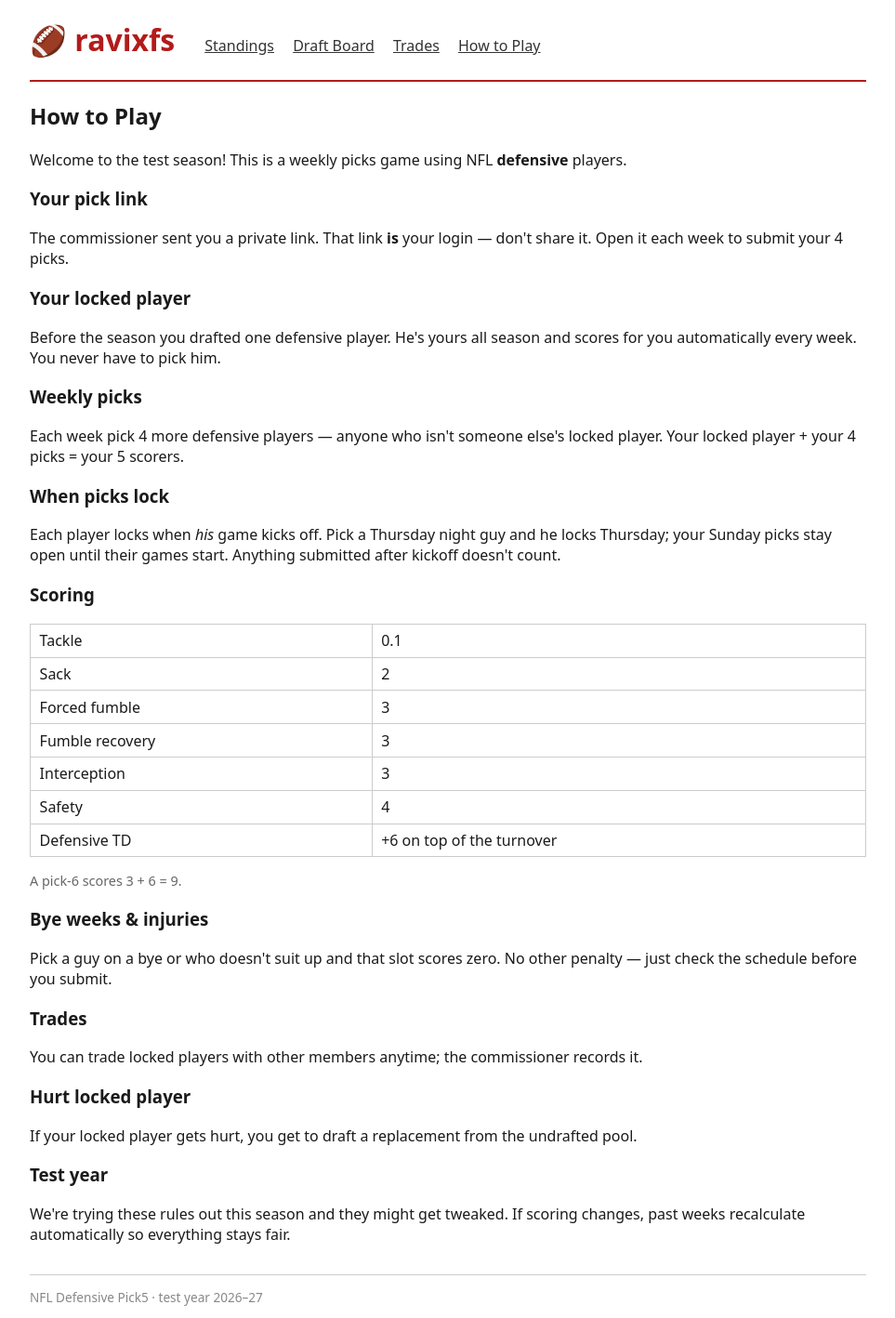
After one commit to ajcassanodev/ravixfs, a FastAPI app: template app/templates/guide.html in a window 1280 px wide. The commit adds this page. Shown: the whole page at 93% size, without its empty margins (158-1121 px from the left). Run offline with FastAPI, Linux system fonts and the light colour scheme; the template is opened without the code that fills it, so the values that code supplies are empty.

Commit message:
Add staging instance, SSH hardening, backups, test members, /guide page

```diff
--- a/app/main.py
+++ b/app/main.py
@@ -45,7 +45,7 @@ def _resolve_player(con, name: str):
 def index(request: Request):
     con = _db.connect()
     season = _db.current_season(con)
-    table = scoring.standings(con, season)
+    table, test_table = scoring.standings(con, season)
     wrow = con.execute(
         "SELECT MAX(week) AS w FROM weekly_stats WHERE season = ?", (season,)
     ).fetchone()
@@ -53,6 +53,7 @@ def index(request: Request):
     con.close()
     return templates.TemplateResponse(request, "index.html", {
         "request": request, "season": season, "table": table,
+        "test_table": test_table,
         "through_week": wrow["w"] or 0, "scoring": cfg,
     })
 
@@ -117,6 +118,11 @@ def trade_log(request: Request):
     return templates.TemplateResponse(request, "trades.html", {
         "request": request, "season": season, "rows": rows,
     })
+
+
+@app.get("/guide", response_class=HTMLResponse)
+def guide(request: Request):
+    return templates.TemplateResponse(request, "guide.html", {"request": request})
 
 
 @app.get("/submit/{token}", response_class=HTMLResponse)
@@ -253,7 +259,7 @@ def admin_home(request: Request, token: str):
 
 
 @app.post("/admin/{token}/members/add")
-def admin_add_member(token: str, name: str = Form("")):
+def admin_add_member(token: str, name: str = Form(""), is_test: int = Form(0)):
     if not _admin_ok(token):
         raise HTTPException(404, "not found")
     name = name.strip()
@@ -261,7 +267,10 @@ def admin_add_member(token: str, name: str = Form("")):
         raise HTTPException(400, "name required")
     con = _db.connect()
     pt = secrets.token_urlsafe(16)
-    con.execute("INSERT INTO members (name, pick_token) VALUES (?,?)", (name, pt))
+    con.execute(
+        "INSERT INTO members (name, pick_token, is_test) VALUES (?,?,?)",
+        (name, pt, 1 if is_test else 0),
+    )
     con.commit()
     con.close()
     return RedirectResponse(f"/admin/{token}", status_code=303)
--- a/app/scoring.py
+++ b/app/scoring.py
@@ -58,19 +58,28 @@ def member_week_points(con, member_id: int, season: int, week: int):
 
 
 def standings(con, season: int, through_week: int | None = None):
-    """[(member_id, name, total)] sorted desc. Sums every completed week."""
-    members = con.execute("SELECT id, name FROM members ORDER BY name").fetchall()
+    """([(member_id, name, total)], [(member_id, name, total)]) sorted desc.
+
+    Returns (real_table, test_table): test members (is_test=1) are excluded
+    from the real standings and returned separately so the homepage can show
+    them in a small "excluded" section.
+    """
+    members = con.execute(
+        "SELECT id, name, COALESCE(is_test, 0) AS is_test FROM members ORDER BY name"
+    ).fetchall()
     if through_week is None:
         wrow = con.execute(
             "SELECT MAX(week) AS w FROM weekly_stats WHERE season = ?", (season,)
         ).fetchone()
         through_week = wrow["w"] or 0
-    table = []
+    table, test_table = [], []
     for m in members:
         total = 0.0
         for week in range(1, through_week + 1):
             pts, _ = member_week_points(con, m["id"], season, week)
             total += pts
-        table.append((m["id"], m["name"], round(total, 2)))
+        (test_table if m["is_test"] else table).append(
+            (m["id"], m["name"], round(total, 2)))
     table.sort(key=lambda r: r[2], reverse=True)
-    return table
+    test_table.sort(key=lambda r: r[2], reverse=True)
+    return table, test_table
--- a/app/templates/admin.html
+++ b/app/templates/admin.html
@@ -5,14 +5,16 @@
 
 <h3>Members</h3>
 <table>
-  <tr><th>Name</th><th>Pick link</th></tr>
+  <tr><th>Name</th><th>Test?</th><th>Pick link</th></tr>
   {% for m in members %}
   <tr><td>{{ m.name }}</td>
+      <td>{% if m.is_test %}yes{% else %}—{% endif %}</td>
       <td><code>/submit/{{ m.pick_token }}</code></td></tr>
   {% endfor %}
 </table>
 <form method="post" action="/admin/{{ token }}/members/add">
   <input name="name" placeholder="New member name" required>
+  <label><input type="checkbox" name="is_test" value="1"> test member</label>
   <button>Add member</button>
 </form>
 
--- a/app/templates/base.html
+++ b/app/templates/base.html
@@ -13,6 +13,7 @@
     <a href="/">Standings</a>
     <a href="/draft">Draft Board</a>
     <a href="/trades">Trades</a>
+    <a href="/guide">How to Play</a>
   </nav>
 </header>
 <main>
--- /dev/null
+++ b/app/templates/guide.html
@@ -0,0 +1,42 @@
+{% extends "base.html" %}
+{% block title %}How to Play{% endblock %}
+{% block content %}
+<h2>How to Play</h2>
+<p>Welcome to the test season! This is a weekly picks game using NFL <strong>defensive</strong> players.</p>
+
+<h3>Your pick link</h3>
+<p>The commissioner sent you a private link. That link <strong>is</strong> your login — don't share it. Open it each week to submit your 4 picks.</p>
+
+<h3>Your locked player</h3>
+<p>Before the season you drafted one defensive player. He's yours all season and scores for you automatically every week. You never have to pick him.</p>
+
+<h3>Weekly picks</h3>
+<p>Each week pick 4 more defensive players — anyone who isn't someone else's locked player. Your locked player + your 4 picks = your 5 scorers.</p>
+
+<h3>When picks lock</h3>
+<p>Each player locks when <em>his</em> game kicks off. Pick a Thursday night guy and he locks Thursday; your Sunday picks stay open until their games start. Anything submitted after kickoff doesn't count.</p>
+
+<h3>Scoring</h3>
+<table class="scoring">
+  <tr><td>Tackle</td><td>0.1</td></tr>
+  <tr><td>Sack</td><td>2</td></tr>
+  <tr><td>Forced fumble</td><td>3</td></tr>
+  <tr><td>Fumble recovery</td><td>3</td></tr>
+  <tr><td>Interception</td><td>3</td></tr>
+  <tr><td>Safety</td><td>4</td></tr>
+  <tr><td>Defensive TD</td><td>+6 on top of the turnover</td></tr>
+</table>
+<p class="note">A pick-6 scores 3 + 6 = 9.</p>
+
+<h3>Bye weeks &amp; injuries</h3>
+<p>Pick a guy on a bye or who doesn't suit up and that slot scores zero. No other penalty — just check the schedule before you submit.</p>
+
+<h3>Trades</h3>
+<p>You can trade locked players with other members anytime; the commissioner records it.</p>
+
+<h3>Hurt locked player</h3>
+<p>If your locked player gets hurt, you get to draft a replacement from the undrafted pool.</p>
+
+<h3>Test year</h3>
+<p>We're trying these rules out this season and they might get tweaked. If scoring changes, past weeks recalculate automatically so everything stays fair.</p>
+{% endblock %}
--- a/schema.sql
+++ b/schema.sql
@@ -40,7 +40,8 @@ CREATE INDEX IF NOT EXISTS idx_games_kickoff ON games(kickoff_utc);
 CREATE TABLE IF NOT EXISTS members (
   id         INTEGER PRIMARY KEY AUTOINCREMENT,
   name       TEXT NOT NULL,
-  pick_token TEXT NOT NULL UNIQUE       -- secret per-member submit URL
+  pick_token TEXT NOT NULL UNIQUE,      -- secret per-member submit URL
+  is_test    INTEGER NOT NULL DEFAULT 0 -- 1 = test member, hidden from real standings
 );
 
 -- One active row per member (partial unique index enforces it).
```
Also changed, not shown: app/db.py (+9 -0 lines), app/templates/index.html (+9 -0 lines), 11 other files.
